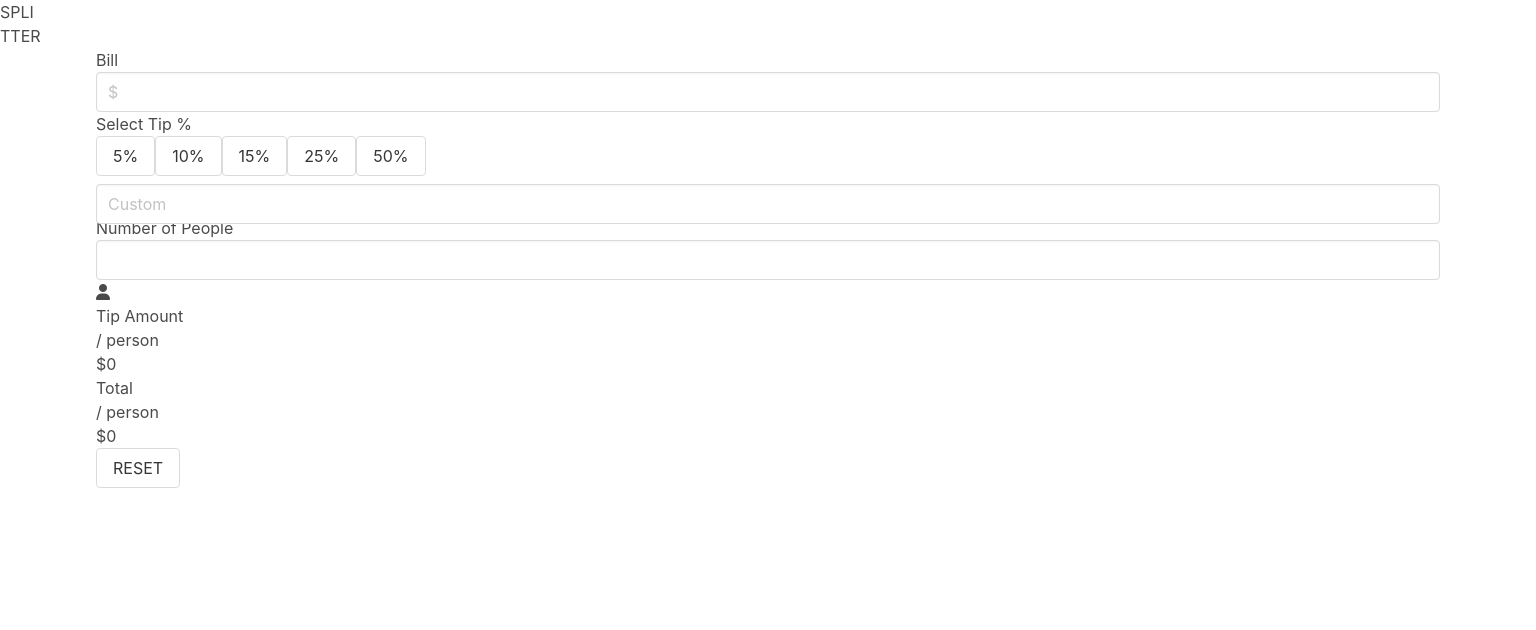
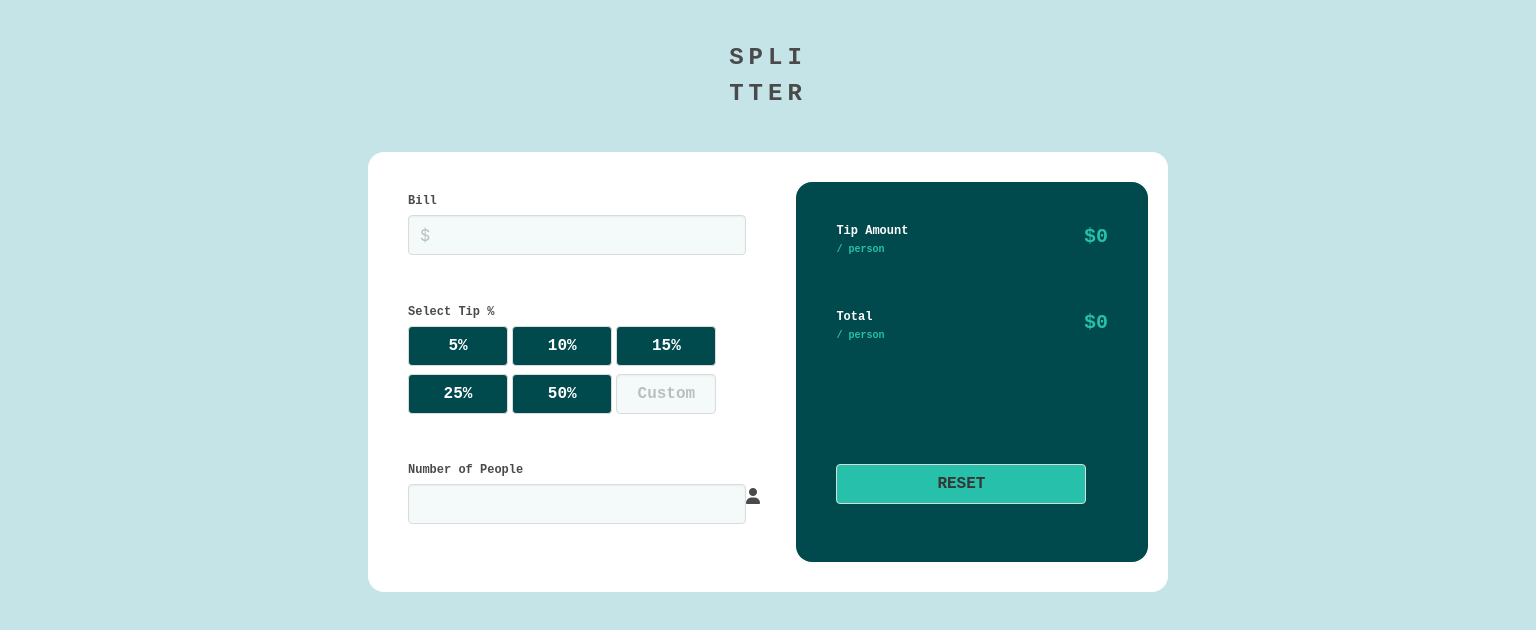
Before and after one commit to agkayster/tip-calculator-react, a React (Create React App) app: page / in a window 1536 px wide. Shown: the top 630 px of the page. Built offline with nearby package versions, Linux system fonts and the light colour scheme.

Commit message:
finished 1440 size css code

```diff
--- a/src/App.css
+++ b/src/App.css
@@ -34,6 +34,274 @@
 	}
 	to {
 		transform: rotate(360deg);
+	}
+}
+
+@media only screen and (min-width: 1440px) {
+	* {
+		box-sizing: border-box;
+	}
+
+	body {
+		height: 100vh;
+		line-height: 1.6;
+		font-size: 24px;
+	}
+
+	.splitter {
+		font-weight: 700;
+		font-size: 24px;
+		display: flex;
+		flex-flow: row wrap;
+		justify-content: center;
+		padding: 40px;
+		letter-spacing: 5px;
+		font-family: 'Space Mono', monospace;
+	}
+
+	.container {
+		display: flex;
+		border-style: hidden;
+		border-radius: 16px;
+		background-color: hsl(0, 0%, 100%);
+		padding: 20px;
+		height: 440px;
+	}
+
+	div.container:not(.is-max-desktop):not(.is-max-widescreen) {
+		max-width: 800px;
+	}
+
+	.billPeople {
+		display: flex;
+		flex-direction: row;
+		flex-wrap: wrap;
+		padding: 20px;
+	}
+
+	.allContainer {
+		background-color: hsl(185, 41%, 84%);
+		height: 100vh;
+	}
+
+	.inputBill {
+		margin-bottom: 20px;
+	}
+
+	button {
+		width: 100px;
+		height: 30px;
+	}
+
+	div.buttons {
+		align-items: center;
+		display: flex;
+		flex-wrap: wrap;
+		justify-content: space-between;
+		margin-right: 0px;
+		padding-right: 60px;
+	}
+
+	button.button.reset {
+		background-color: hsl(172, 67%, 45%);
+	}
+
+	button.button.five {
+		font-family: 'Space Mono', monospace;
+		font-weight: 700;
+		background-color: hsl(183, 100%, 15%);
+		color: hsl(0, 0%, 100%);
+	}
+
+	button.button.five:hover {
+		background-color: hsl(172, 67%, 45%);
+	}
+
+	button.button.ten {
+		font-family: 'Space Mono', monospace;
+		font-weight: 700;
+		background-color: hsl(183, 100%, 15%);
+		color: hsl(0, 0%, 100%);
+	}
+
+	button.button.ten:hover {
+		background-color: hsl(172, 67%, 45%);
+	}
+
+	button.button.fifteen {
+		font-family: 'Space Mono', monospace;
+		font-weight: 700;
+		background-color: hsl(183, 100%, 15%);
+		color: hsl(0, 0%, 100%);
+	}
+
+	button.button.fifteen:hover {
+		background-color: hsl(172, 67%, 45%);
+	}
+
+	button.button.twentyFive {
+		font-family: 'Space Mono', monospace;
+		font-weight: 700;
+		background-color: hsl(183, 100%, 15%);
+		color: hsl(0, 0%, 100%);
+	}
+
+	button.button.twentyFive:hover {
+		background-color: hsl(172, 67%, 45%);
+	}
+
+	button.button.fifty {
+		font-family: 'Space Mono', monospace;
+		font-weight: 700;
+		background-color: hsl(183, 100%, 15%);
+		color: hsl(0, 0%, 100%);
+	}
+
+	button.button.fifty:hover {
+		background-color: hsl(172, 67%, 45%);
+	}
+
+	/* input.input.custom {
+		font-family: 'Space Mono', monospace;
+		font-weight: 700;
+		background-color: hsl(189, 41%, 97%);
+	} */
+
+	.peopleCalc {
+		margin-top: 20px;
+	}
+
+	.tipTotal {
+		border-style: hidden;
+		margin-top: 10px;
+		border-radius: 16px;
+		height: 380px;
+		padding: 40px;
+		background-color: hsl(183, 100%, 15%);
+		width: 70vw;
+	}
+
+	.totalPerson {
+		margin-top: 20px;
+	}
+
+	.reset {
+		margin-top: 120px;
+		width: 250px;
+		font-family: 'Space Mono', monospace;
+		font-weight: 700;
+	}
+
+	.tipFig {
+		color: hsl(172, 67%, 45%);
+		font-family: 'Space Mono', monospace;
+		font-weight: 900;
+		font-size: 20px;
+	}
+
+	.totFig {
+		color: hsl(172, 67%, 45%);
+		font-family: 'Space Mono', monospace;
+		font-weight: 900;
+		font-size: 20px;
+		margin-top: 20px;
+	}
+
+	.tipperAmt {
+		font-family: 'Space Mono', monospace;
+		font-size: 12px;
+		color: hsl(0, 0%, 100%);
+		font-weight: 700;
+	}
+
+	.tipAmt {
+		display: flex;
+		flex-direction: row;
+		flex-wrap: wrap;
+		justify-content: space-between;
+	}
+
+	.totalPerson {
+		font-family: 'Space Mono', monospace;
+		font-size: 12px;
+		color: hsl(0, 0%, 100%);
+		font-weight: 700;
+		/* margin-top: 60px; */
+	}
+
+	.totPerson {
+		display: flex;
+		flex-direction: row;
+		flex-wrap: wrap;
+		margin-top: 30px;
+		justify-content: space-between;
+	}
+
+	.person {
+		font-family: 'Space Mono', monospace;
+		font-size: 10px;
+		color: hsl(172, 67%, 45%);
+	}
+
+	.people {
+		font-family: 'Space Mono', monospace;
+		font-weight: 700;
+		font-size: 12px;
+		margin-bottom: 5px;
+	}
+
+	.tip {
+		font-family: 'Space Mono', monospace;
+		font-weight: 700;
+		font-size: 12px;
+		margin-bottom: 5px;
+	}
+
+	.bill {
+		font-family: 'Space Mono', monospace;
+		font-weight: 700;
+		font-size: 12px;
+		margin-bottom: 5px;
+	}
+
+	input.input.peopN {
+		background-color: hsl(189, 41%, 97%);
+		width: 22vw;
+	}
+
+	input.input.peopN:focus {
+		border-color: hsl(172, 67%, 45%);
+	}
+
+	input.input.billInput {
+		background-color: hsl(189, 41%, 97%);
+		width: 22vw;
+	}
+
+	.input::after {
+		text-align: right;
+	}
+
+	input.input.billInput:focus {
+		border-color: hsl(172, 67%, 45%);
+	}
+
+	.zeroInput {
+		float: right;
+	}
+
+	input.input.custom {
+		width: 100px;
+		font-family: 'Space Mono', monospace;
+		text-align: center;
+		font-weight: 900;
+		color: hsl(172, 67%, 45%);
+		background-color: hsl(189, 41%, 97%);
+		margin-bottom: 8px;
+	}
+
+	input.input.custom:focus {
+		border-color: hsl(172, 67%, 45%);
 	}
 }
 
```
Also changed, not shown: src/App.js (+0 -10 lines).
